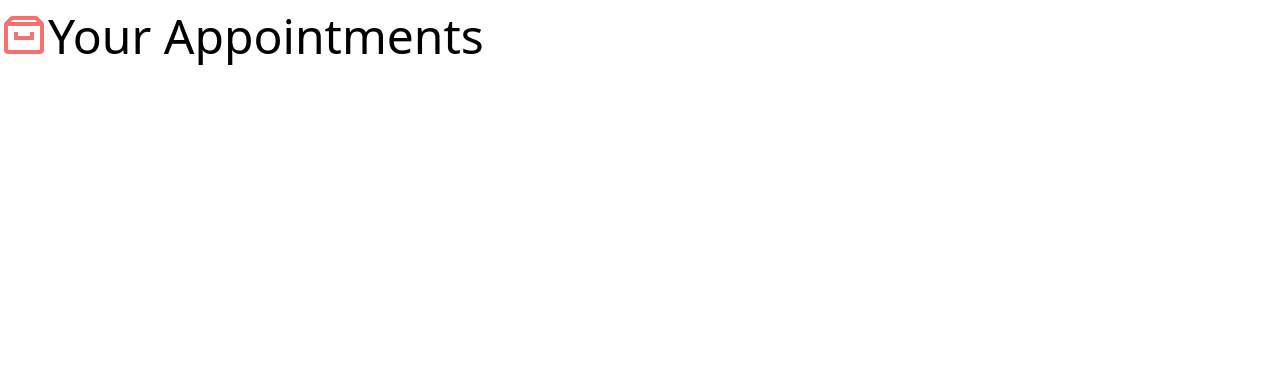
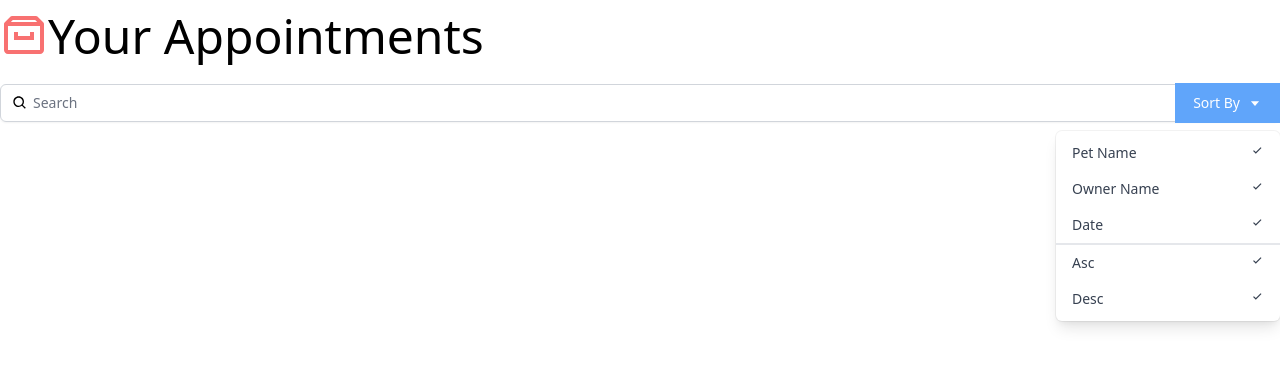
Before and after one commit to muhammetikbalbayram/reactinterfaceapp, a React (Create React App) app: page / in a window 1280 px wide. Shown: the top 366 px of the page. Built offline with nearby package versions, Linux system fonts and the light colour scheme.

Commit message:
add Search component

```diff
--- a/src/App.js
+++ b/src/App.js
@@ -1,10 +1,12 @@
 import { BiArchive } from "react-icons/bi"
+import Search from "./components/Search";
 
 function App() {
   return (
     <div className="App container mx-auto mt-3 font-thin">
       <h1 className="text-5xl">
         <BiArchive className="inline-block text-red-400 align-top" />Your Appointments</h1>
+        <Search />
     </div>
   );
 }
--- /dev/null
+++ b/src/components/Search.js
@@ -0,0 +1,51 @@
+import { BiSearch, BiCaretDown, BiCheck } from "react-icons/bi"
+
+const DropDown = () => {
+    return (
+      <div className="origin-top-right absolute right-0 mt-2 w-56 rounded-md shadow-lg bg-white ring-1 ring-black ring-opacity-5">
+        <div className="py-1" role="menu" aria-orientation="vertical" aria-labelledby="options-menu">
+          <div
+            className="px-4 py-2 text-sm text-gray-700 hover:bg-gray-100 hover:text-gray-900 flex justify-between cursor-pointer"
+            role="menuitem">Pet Name <BiCheck /></div>
+          <div
+            className="px-4 py-2 text-sm text-gray-700 hover:bg-gray-100 hover:text-gray-900 flex justify-between cursor-pointer"
+            role="menuitem">Owner Name  <BiCheck /></div>
+          <div
+            className="px-4 py-2 text-sm text-gray-700 hover:bg-gray-100 hover:text-gray-900 flex justify-between cursor-pointer"
+            role="menuitem">Date <BiCheck /></div>
+          <div
+            className="px-4 py-2 text-sm text-gray-700 hover:bg-gray-100 hover:text-gray-900 flex justify-between cursor-pointer border-gray-1 border-t-2"
+            role="menuitem">Asc <BiCheck /></div>
+          <div
+            className="px-4 py-2 text-sm text-gray-700 hover:bg-gray-100 hover:text-gray-900 flex justify-between cursor-pointer"
+            role="menuitem">Desc <BiCheck /></div>
+        </div>
+      </div>
+    )
+}
+
+const Search = () => {
+    return (
+      <div className="py-5">
+        <div className="mt-1 relative rounded-md shadow-sm">
+          <div className="absolute inset-y-0 left-0 pl-3 flex items-center pointer-events-none">
+            <BiSearch />
+            <label htmlFor="query" className="sr-only" />
+          </div>
+          <input type="text" name="query" id="query" value=""
+            className="pl-8 rounded-md focus:ring-indigo-500 focus:border-indigo-500 block w-full sm:text-sm border-gray-300" placeholder="Search" />
+          <div className="absolute inset-y-0 right-0 flex items-center">
+            <div>
+              <button type="button"
+                className="justify-center px-4 py-2 bg-blue-400 border-2 border-blue-400 text-sm text-white hover:bg-blue-700 focus:outline-none focus:ring-2 focus:ring-offset-2 flex items-center" id="options-menu" aria-haspopup="true" aria-expanded="true">
+                Sort By <BiCaretDown className="ml-2" />
+              </button>
+              <DropDown/>
+            </div>
+          </div>
+        </div>
+      </div>
+    )
+}
+
+export default Search;
```
